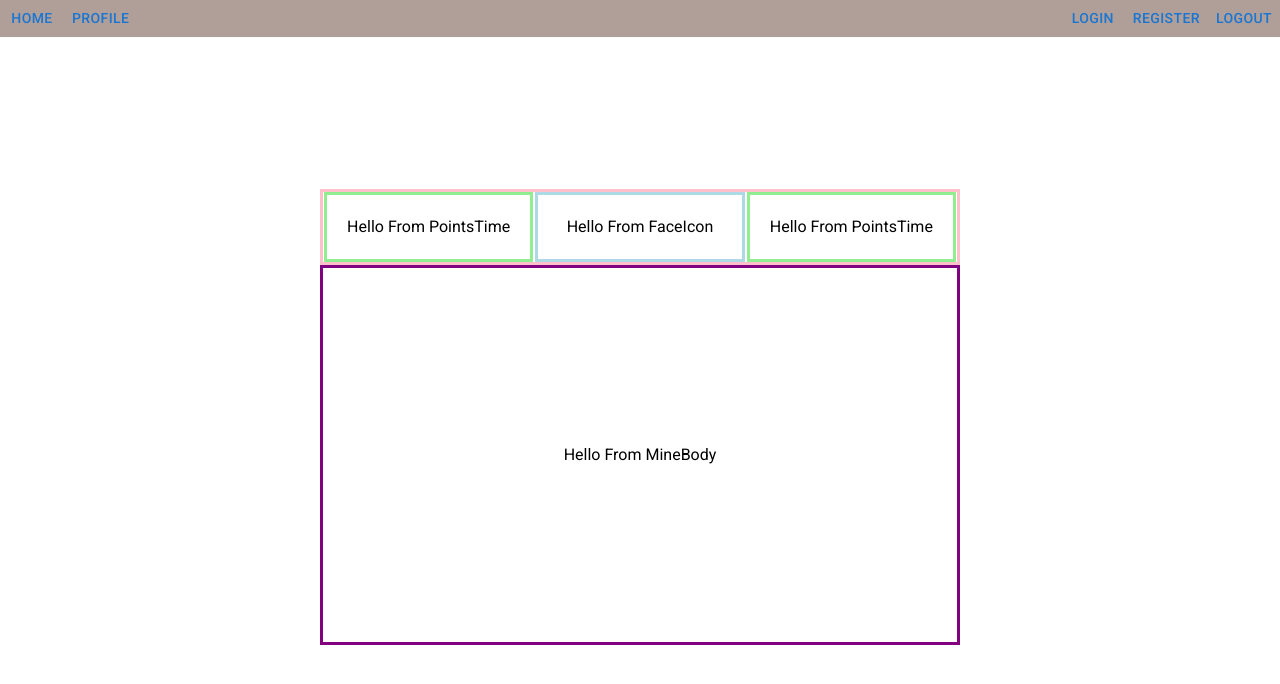
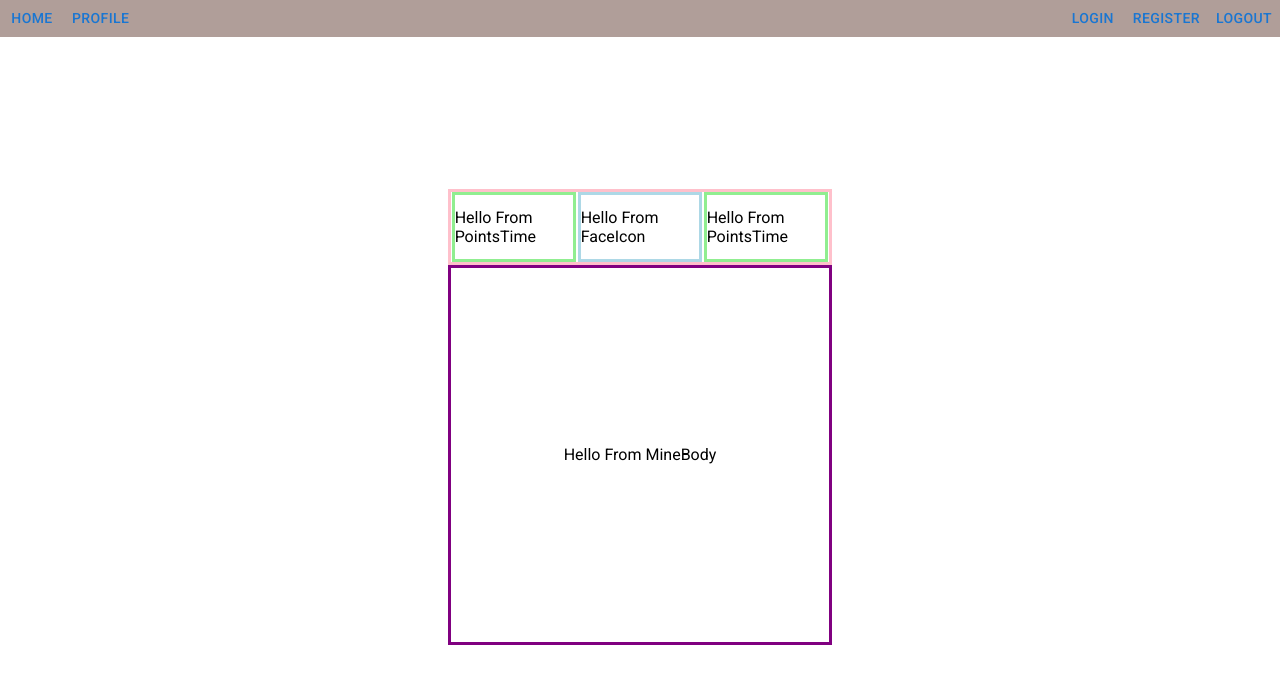
Before and after one commit to StephhyL/NightLight, a React (Create React App) app in the folder front-end-client/: page /minesweeper in a window 1280 px wide. Shown: the top 684 px of the page. Built offline with nearby package versions, Linux system fonts and the light colour scheme.

Commit message:
reduce width size

```diff
--- a/front-end-client/src/stylesheets/css/MineBody.css
+++ b/front-end-client/src/stylesheets/css/MineBody.css
@@ -1 +1 @@
-.mine-body{height:50%;width:50%;border:3px solid purple;display:flex;justify-content:space-around;align-items:center}
+.mine-body{height:50%;width:30%;border:3px solid purple;display:flex;justify-content:space-around;align-items:center}
--- a/front-end-client/src/stylesheets/css/MineHead.css
+++ b/front-end-client/src/stylesheets/css/MineHead.css
@@ -1 +1 @@
-.mine-head{height:10%;width:50%;border:3px solid pink;display:flex;justify-content:space-around;align-items:center}.face-icon{height:100%;width:33%;display:flex;justify-content:center;align-items:center;border:3px #add8e6 solid}.points-time{height:100%;width:33%;display:flex;justify-content:center;align-items:center;border:3px #90ee90 solid}
+.mine-head{height:10%;width:30%;border:3px solid pink;display:flex;justify-content:space-around;align-items:center}.face-icon{height:100%;width:33%;display:flex;justify-content:center;align-items:center;border:3px #add8e6 solid}.points-time{height:100%;width:33%;display:flex;justify-content:center;align-items:center;border:3px #90ee90 solid}
--- a/front-end-client/src/stylesheets/sass/MineBody.scss
+++ b/front-end-client/src/stylesheets/sass/MineBody.scss
@@ -2,7 +2,7 @@
 
 .mine-body {
   height: 50%;
-  width: 50%;
+  width: 30%;
   border: 3px solid purple;
   display: flex;
   justify-content: space-around;
--- a/front-end-client/src/stylesheets/sass/MineHead.scss
+++ b/front-end-client/src/stylesheets/sass/MineHead.scss
@@ -2,7 +2,7 @@
 
 .mine-head {
   height: 10%;
-  width: 50%;
+  width: 30%;
   border: 3px solid pink;
   display: flex;
   justify-content: space-around;
```
